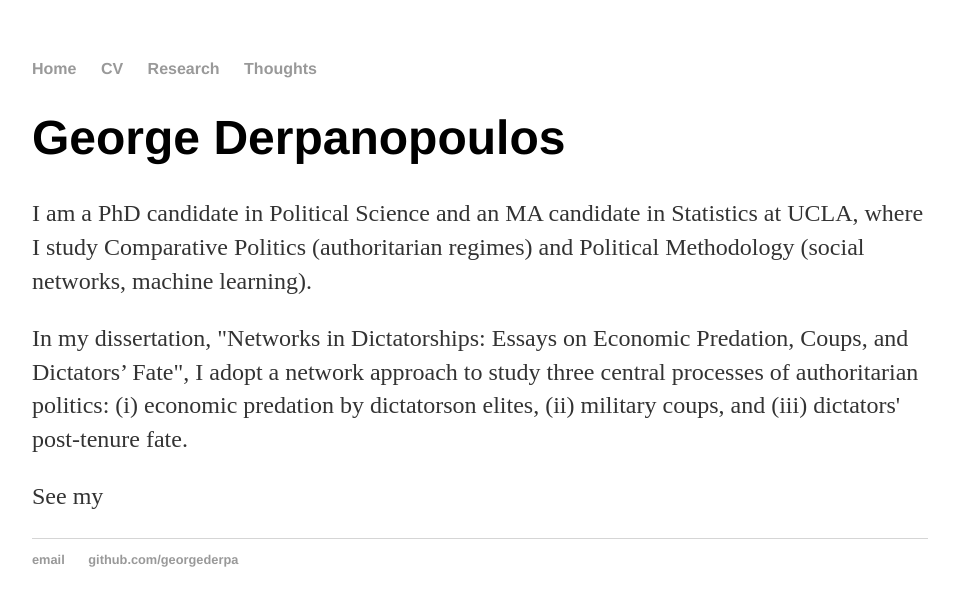
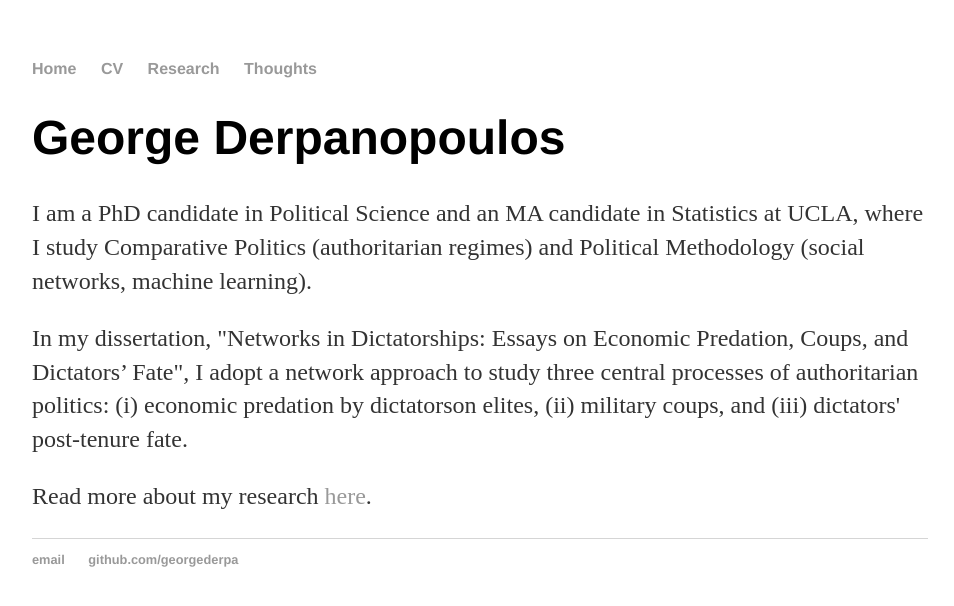
Before and after one commit to georgederpa/georgederpa, a Jekyll site: the page built from index.html, in a window 1280 px wide. Shown: the top 606 px of the page, without its empty margins (160-1114 px from the left). Built offline with Jekyll 4.4.1, drawn with Linux system fonts in a browser that asks for light colours.

Commit message:
Update index.html

```diff
--- a/index.html
+++ b/index.html
@@ -4,7 +4,7 @@ title: George Derpanopoulos
 ---
 <div class="blurb">
 	<h1>George Derpanopoulos</h1>
-	<p>I am a PhD candidate in Political Science and an MA candidate in Statistics at UCLA, where I study Comparative Politics (authoritarian regimes) and Political Methodology (social networks, machine learning).
-	<p>In my dissertation, "Networks in Dictatorships: Essays on Economic Predation, Coups, and Dictators’ Fate", I adopt a network approach to study three central processes of authoritarian politics: (i) economic predation by dictatorson elites, (ii) military coups, and (iii) dictators' post-tenure fate.
-	<p>See my
+	<p>I am a PhD candidate in Political Science and an MA candidate in Statistics at UCLA, where I study Comparative Politics (authoritarian regimes) and Political Methodology (social networks, machine learning).</p>
+	<p>In my dissertation, "Networks in Dictatorships: Essays on Economic Predation, Coups, and Dictators’ Fate", I adopt a network approach to study three central processes of authoritarian politics: (i) economic predation by dictatorson elites, (ii) military coups, and (iii) dictators' post-tenure fate.</p>
+	<p>Read more about my research <a href="/research">here</a>.</p>
 </div><!-- /.blurb -->
```
